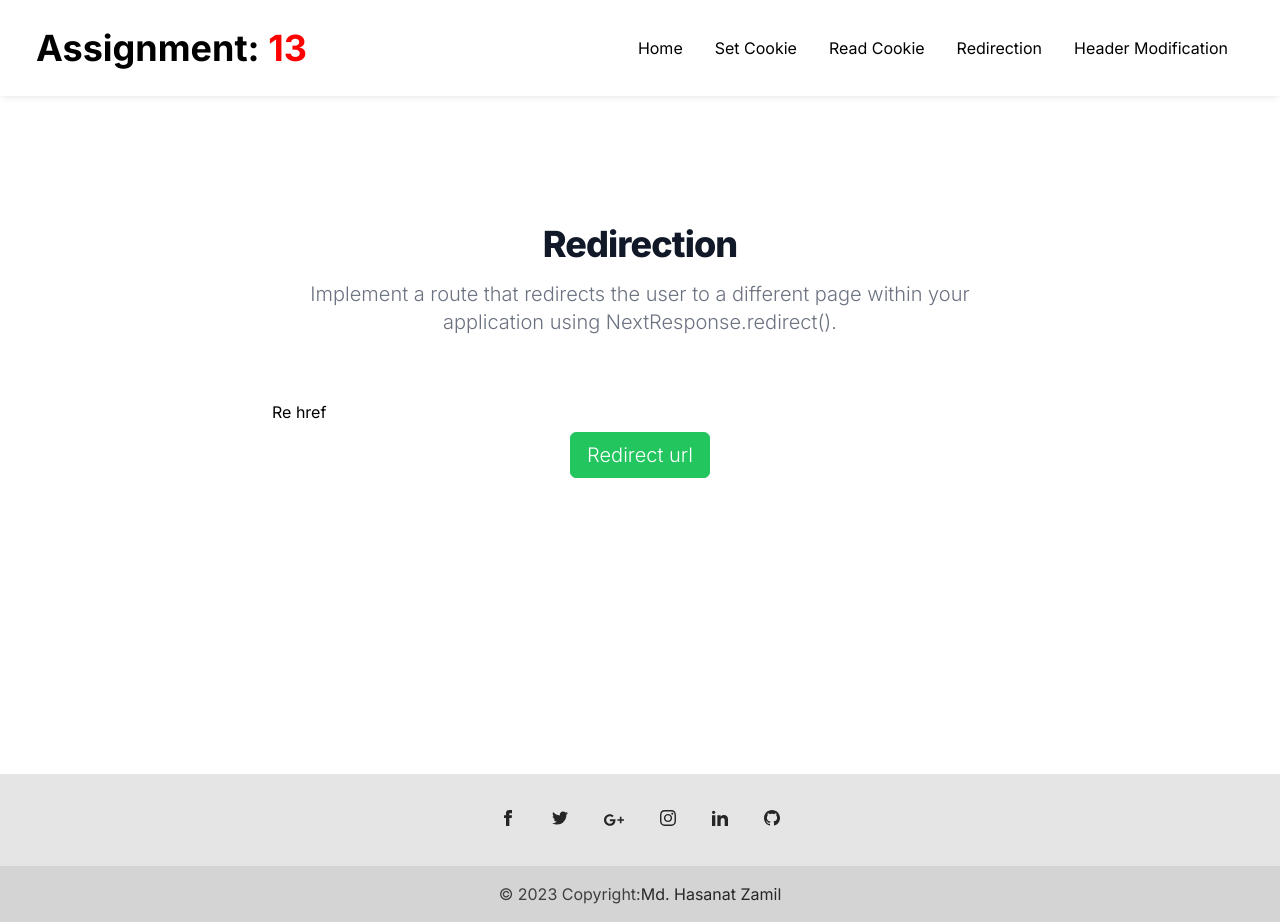
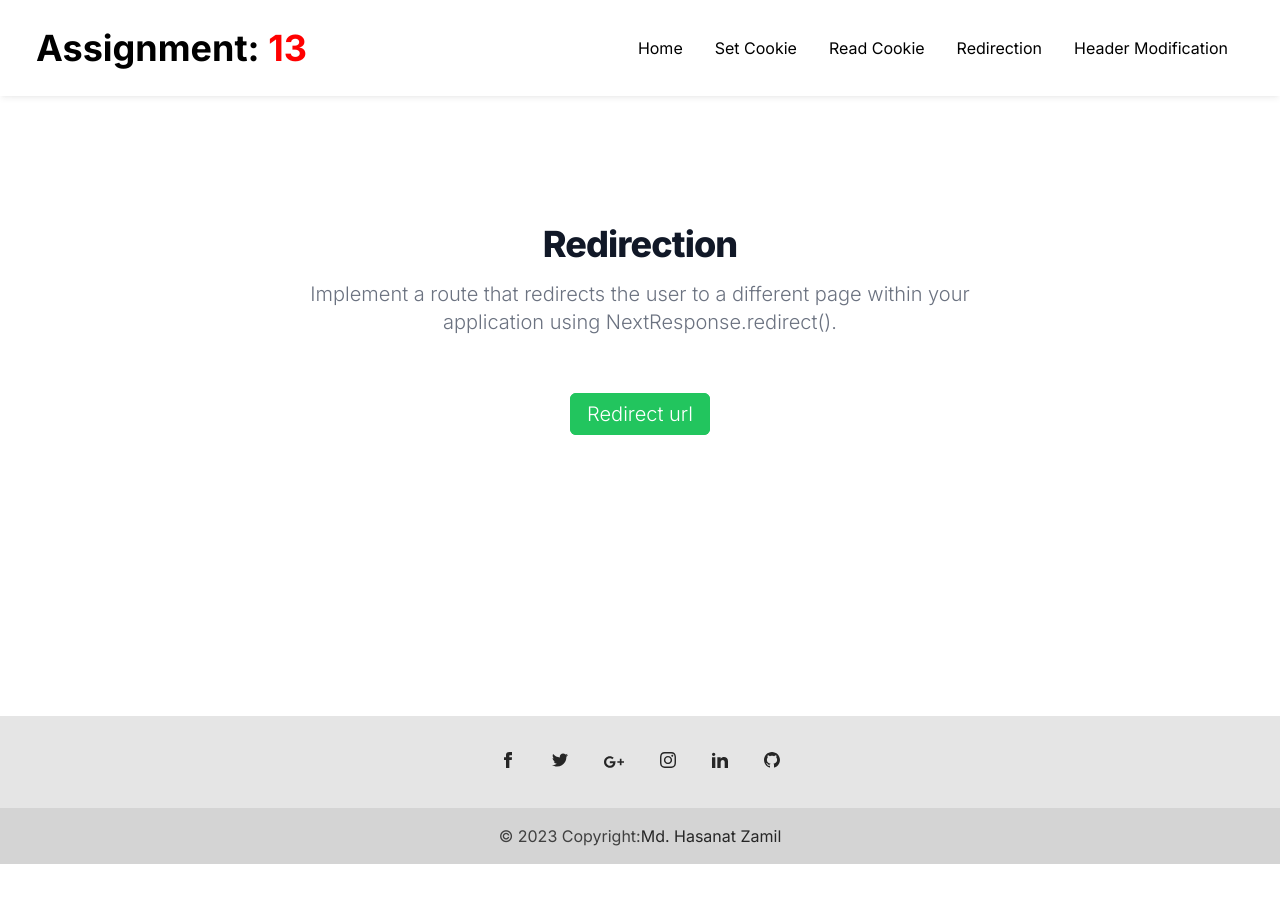
Before and after one commit to quickbd/ostad_module_13, a Next.js app: page /redirection in a window 1280 px wide. After the commit the page ends 864 px from the top, so only its background shows below. Built offline with nearby package versions, Linux system fonts and the light colour scheme.

Commit message:
update middleware

```diff
--- a/app/redirection/page.js
+++ b/app/redirection/page.js
@@ -2,28 +2,6 @@
 import Link from "next/link";
 import { Suspense } from "react";
 export default function redirection() {
-  const handleRedirection = async () => {
-    const requestOptions = {
-      method: "POST",
-      headers: { "Content-Type": "application/json" },
-
-      body: JSON.stringify({
-        title: "Redirect Page",
-      }),
-    };
-    const baseUrl = process.env.BASE_URL;
-    const res = await fetch(`${baseUrl}/myaccount`, requestOptions);
-
-    console.log(res);
-    //alert(JSON.stringify(res));
-
-    if (!res.ok) {
-      throw new Error("Fetching Api error");
-    }
-    const data = await res.json();
-
-    // router.push("/read_cookie");
-  };
   return (
     <>
       <div className="container   m-auto my-40 items-center justify-between">
@@ -38,14 +16,13 @@ export default function redirection() {
                   Implement a route that redirects the user to a different page
                   within your application using NextResponse.redirect().
                 </p>
-                <Link href="/myaccount">Re href</Link>
                 <div className="mb-8 lg:mb-16 font-light text-center text-gray-500 dark:text-gray-400 sm:text-xl">
-                  <button
+                  <Link
+                    href="/myaccount"
                     className="border border-green-500 bg-green-500 text-white rounded-md px-4 py-2 m-2 transition duration-500 ease select-none hover:bg-green-600 focus:outline-none focus:shadow-outline"
-                    onClick={() => handleRedirection()}
                   >
                     Redirect url
-                  </button>
+                  </Link>
                 </div>
               </div>
             </section>
--- a/app/middleware.js
+++ b/middleware.js
@@ -1,8 +1,8 @@
 import { NextResponse } from "next/server";
-export async function middleware(res, req) {
-  if (req.nextUrl.pathname.startswith("/api/token")) {
+export async function middleware(req, res) {
+  if (req.nextUrl.pathname.startsWith("/api/token")) {
     return NextResponse.next();
-  } else if (req.nextUrl.pathname.startswith("/api/myaccount")) {
+  } else if (req.nextUrl.pathname.startsWith("/myaccount")) {
     console.log(3333);
     const response = new NextResponse();
     response.redirect("/rediectpage");
```
